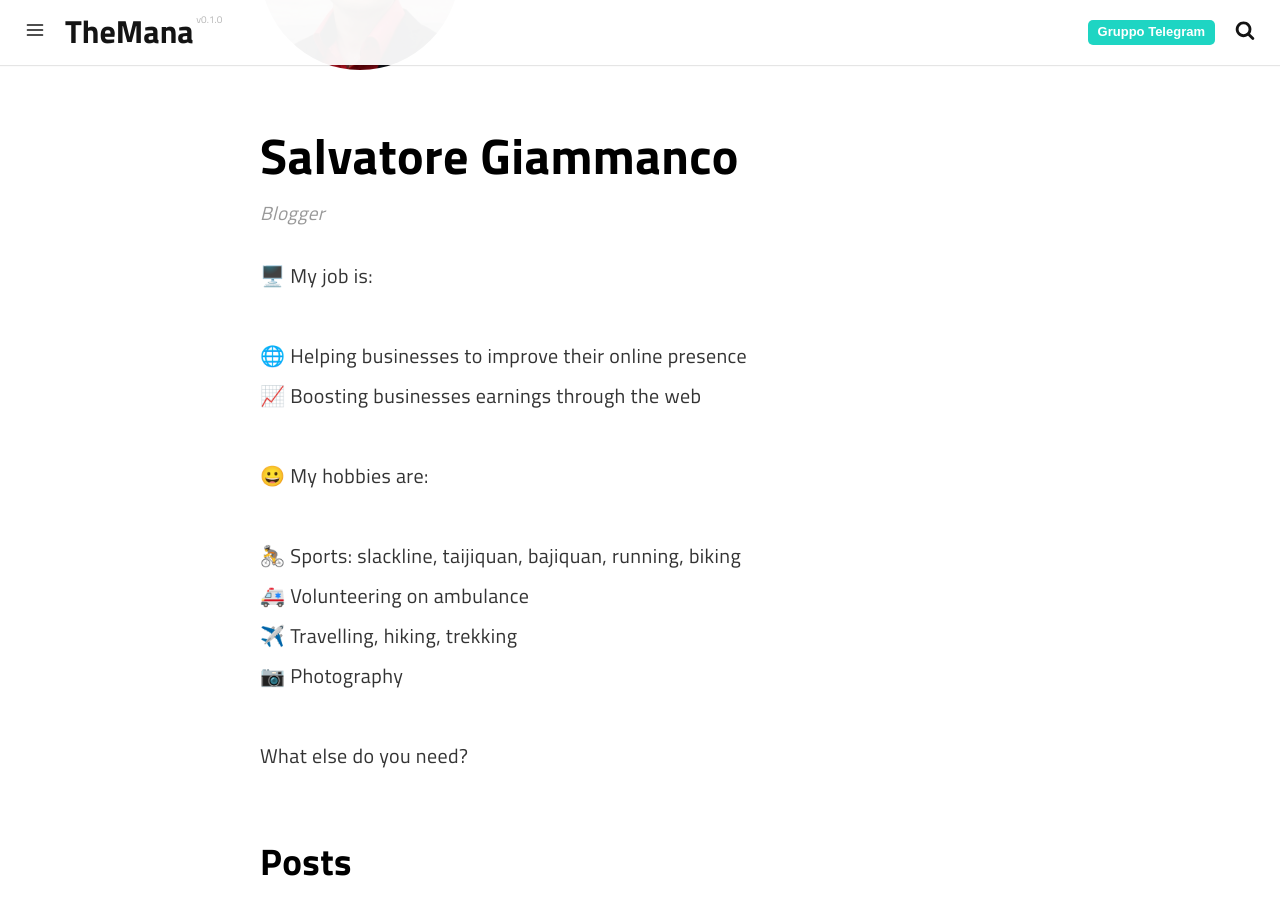
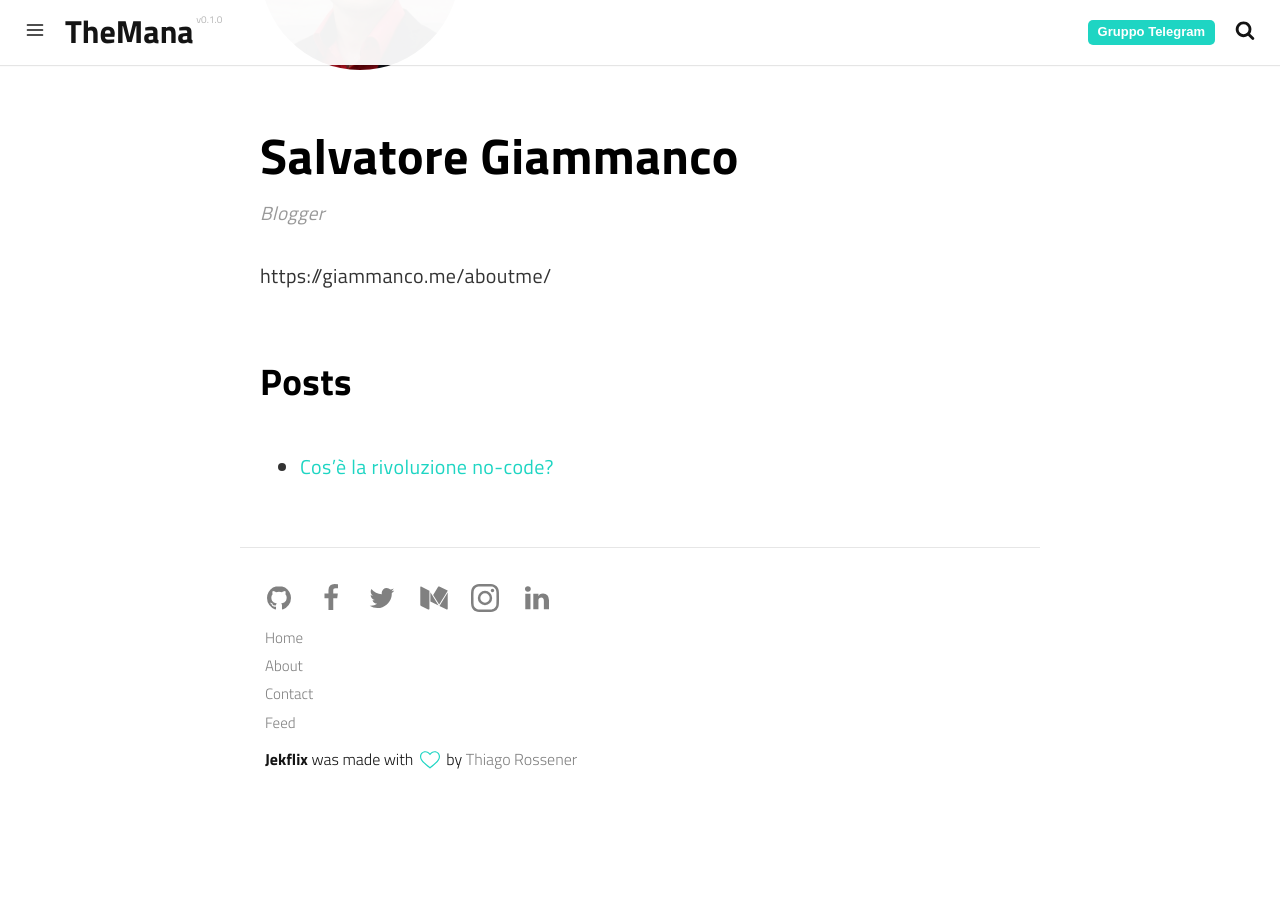
Before and after one commit to mana-it/themana, a Jekyll site: the page built from _authors/sgiammanco.md, in a window 1280 px wide and 900 px high, scrolled down 254 px. Built offline with Jekyll 4.4.1, drawn with Linux system fonts in a browser that asks for light colours; a script that is not in the unit is left out; after the commit the page ends 1062 px from its top, so only the background shows below that.

Commit message:
Update Authors “sgiammanco”

```diff
--- a/_authors/sgiammanco.md
+++ b/_authors/sgiammanco.md
@@ -4,20 +4,7 @@ photo: /assets/img/uploads/sgiammanco.jpg
 name: sgiammanco
 display_name: Salvatore Giammanco
 position: Blogger
-bio: |-
-  🖥️ My job is: <br/><br/>
-
-      🌐 Helping businesses to improve their online presence <br/>
-      📈 Boosting businesses earnings through the web <br/><br/>
-
-  😀 My hobbies are: <br/><br/>
-
-      🚴 Sports: slackline, taijiquan, bajiquan, running, biking <br/>
-      🚑 Volunteering on ambulance <br/>
-      ✈️ Travelling, hiking, trekking <br/>
-      📷 Photography <br/><br/>
-
-  What else do you need?
+bio: https://giammanco.me/aboutme/
 github_username: salvatore-giammanco
 instagram_username: salvatore.giammanco
 linkedin_username: salvatore-giammanco-04530131
```
